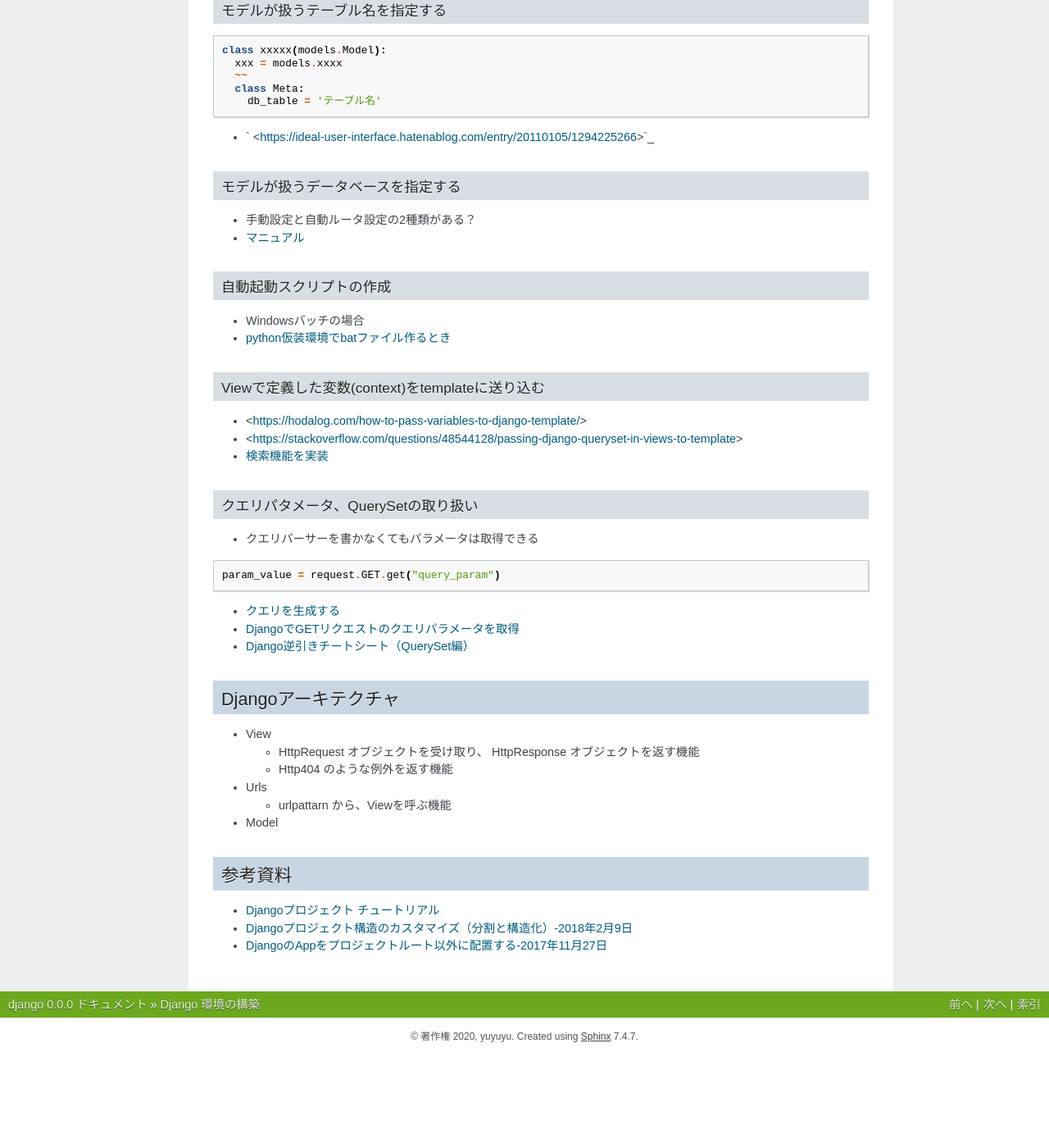
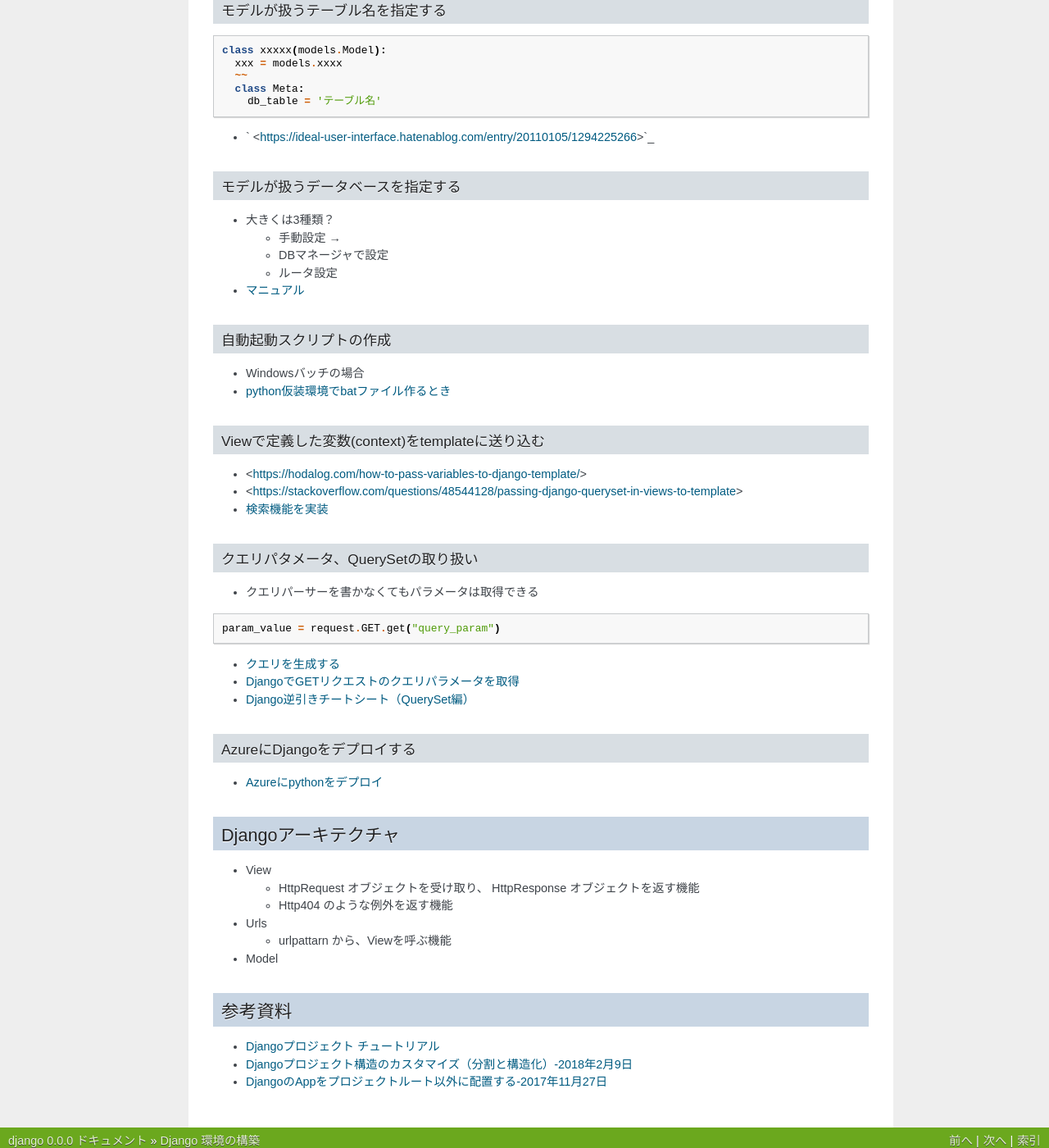
Before and after one commit to yuyuyu0706/sphinx, a Sphinx documentation site: the page built from django/source/work/page01.rst, in a window 1280 px wide and 1400 px high, scrolled down 6130 px. Shown: the whole window at 82% size. Built offline with Sphinx 7.4.7, drawn with Linux system fonts in a browser that asks for light colours; before the commit the page ends 7414 px from its top, so only the background shows below that.

Commit message:
auto commit

```diff
--- a/django/source/work/page01.rst
+++ b/django/source/work/page01.rst
@@ -412,7 +412,12 @@ Django 環境の構築
 モデルが扱うデータベースを指定する
 -------------------------------------------
 
-* 手動設定と自動ルータ設定の2種類がある？
+* 大きくは3種類？
+
+  * 手動設定 →
+  * DBマネージャで設定
+  * ルータ設定
+
 * `マニュアル <https://django-docs-ja.readthedocs.io/en/latest/_sources/topics/db/multi-db.txt>`_
 
 自動起動スクリプトの作成
@@ -447,7 +452,10 @@ Viewで定義した変数(context)をtemplateに送り込む
 * `Django逆引きチートシート（QuerySet編） <https://qiita.com/uenosy/items/54136aff0f6373957d22>`_
 
 
+AzureにDjangoをデプロイする
+------------------------------------------------------
 
+* `Azureにpythonをデプロイ <https://qiita.com/tag1216/items/0432f53e6b1a30dea912>`_
 
 
 Djangoアーキテクチャ
```
